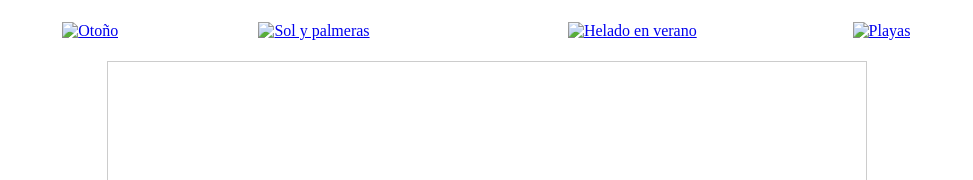
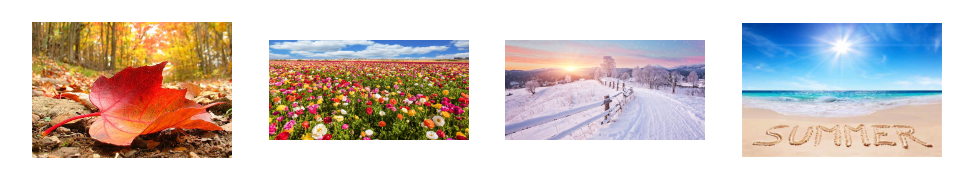
Before and after one commit to EduardoTonatiu/Portafolio1, a plain HTML site: page Practica3Iframe.html in a window 1280 px wide. Shown: the part 61-241 px from the top of the page, without its empty margins (153-1126 px from the left). Drawn offline with Linux system fonts and the light colour scheme.

Commit message:
Update Practica3Iframe.html

```diff
--- a/Practica3Iframe.html
+++ b/Practica3Iframe.html
@@ -27,10 +27,10 @@
     <h1 style="text-align: center;">Estaciones del año</h1>
     <table>
         <tr>
-            <td><a href="otoño.jpg" target="cargarImagen"><img src="otoño.jpg" alt="Otoño" width="200"></a></td>
-            <td><a href="verano2.jpg" target="cargarImagen"><img src="verano2.jpg" alt="Sol y palmeras" width="200"></a></td>
-            <td><a href="verano3.jpg" target="cargarImagen"><img src="verano3.jpg" alt="Helado en verano" width="200"></a></td>
-            <td><a href="pa.jpg" target="cargarImagen"><img src="pa.jpg" alt="Playas" width="200"></a></td>
+            <td><a href="img/otoño.jpg" target="cargarImagen"><img src="img/otoño.jpg" alt="Otoño" width="200"></a></td>
+            <td><a href="img/verano2.jpg" target="cargarImagen"><img src="img/verano2.jpg" alt="Sol y palmeras" width="200"></a></td>
+            <td><a href="img/verano3.jpg" target="cargarImagen"><img src="img/verano3.jpg" alt="Helado en verano" width="200"></a></td>
+            <td><a href="img/pa.jpg" target="cargarImagen"><img src="img/pa.jpg" alt="Playas" width="200"></a></td>
         </tr>
     </table>
     <br>
```
